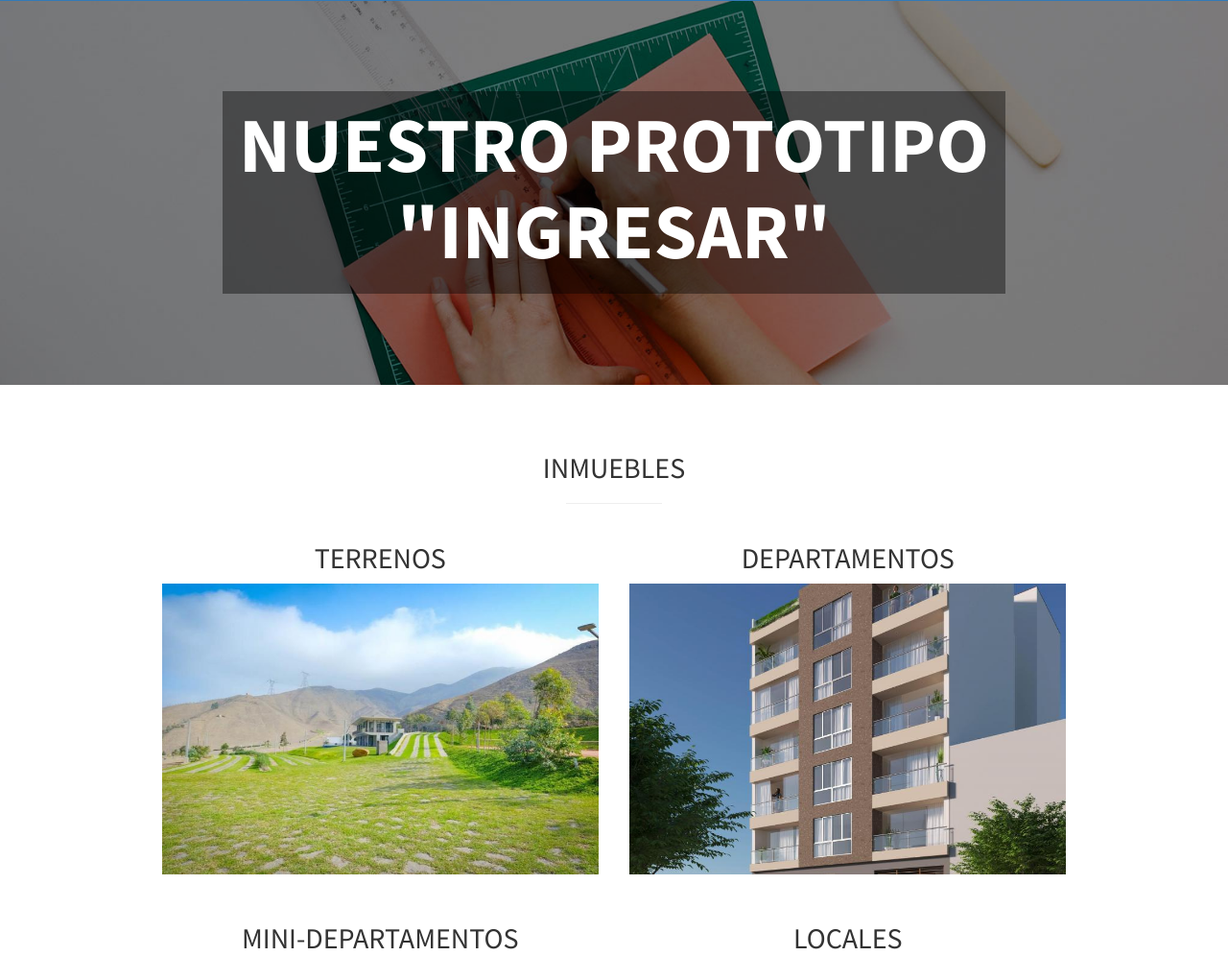
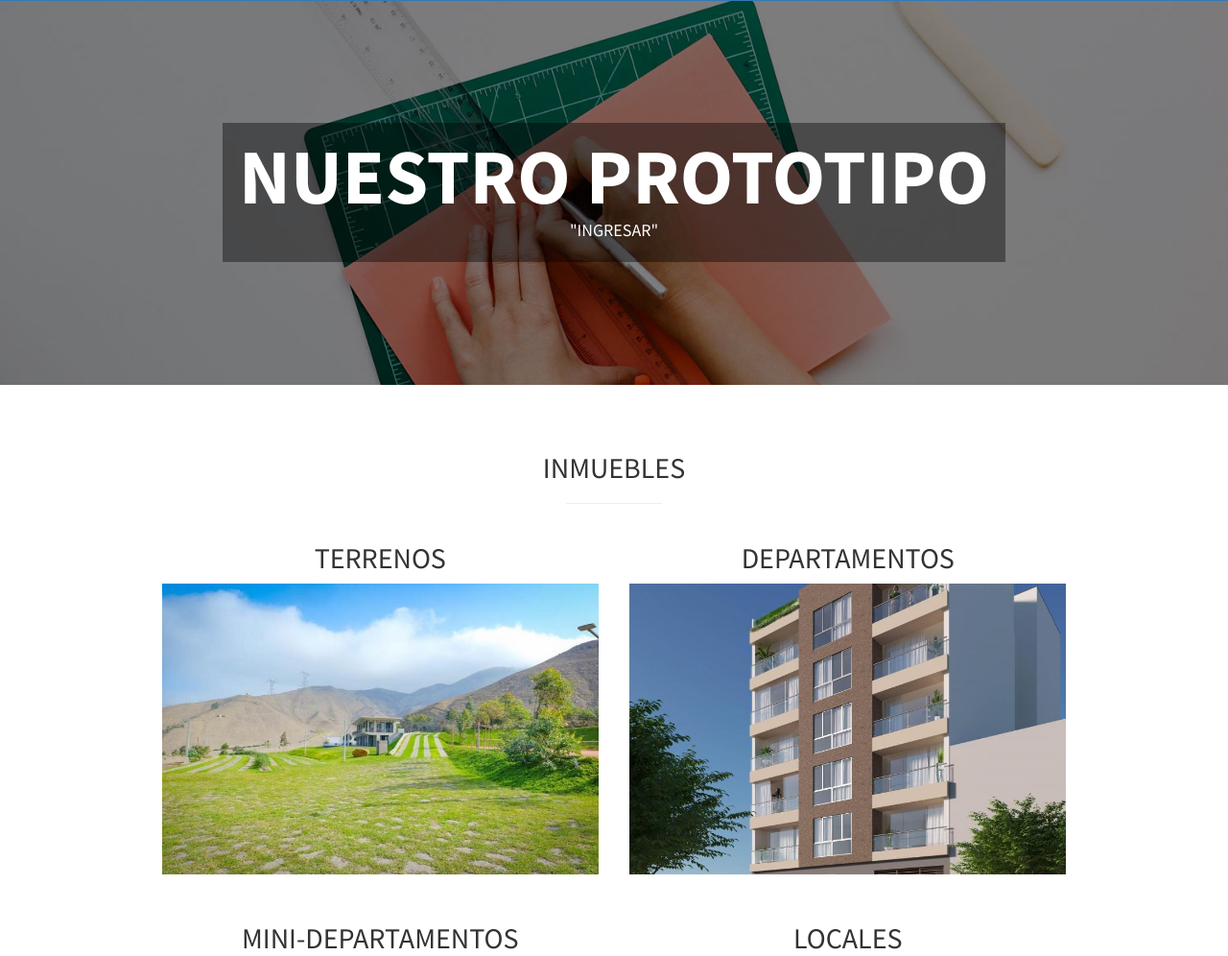
Before and after one commit to tinmu2021/tinmu2021.github.io, a plain HTML site: page index.html in a window 1280 px wide. Shown: the part 1570-2566 px from the top of the page at 96% size. Drawn offline with Linux system fonts and the light colour scheme.

Commit message:
nuevo texto 'ingresar

```diff
--- a/index.html
+++ b/index.html
@@ -154,7 +154,7 @@
     <!-- Callout -->
     <aside class="callout">
         <div class="text-vertical-center">
-            <a href="https://www.figma.com/proto/mZEh7SL3H78aM3Cd0mzTpx/PROTOTYPE-TINMU?node-id=1%3A2&scaling=scale-down" class="btn btn-dark btn-lg" target="_blank"><h1 style="color: #fff;">NUESTRO PROTOTIPO<p>"INGRESAR"</p></h1></a>
+            <a href="https://www.figma.com/proto/mZEh7SL3H78aM3Cd0mzTpx/PROTOTYPE-TINMU?node-id=1%3A2&scaling=scale-down" class="btn btn-dark btn-lg" target="_blank"><h1 style="color: #fff;">NUESTRO PROTOTIPO</h1><p>"INGRESAR"</p></a>
         </div>
     </aside>
 
```
